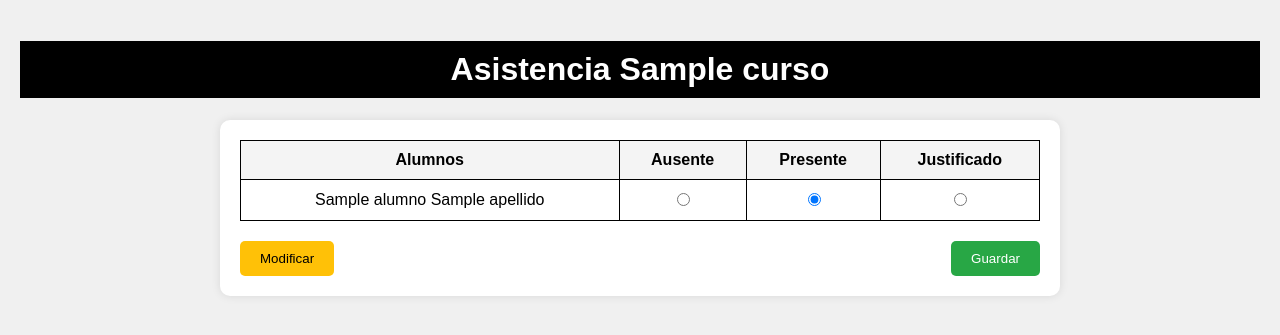
After one commit to orsierra/Codigo_Capstone, a Django app: template core/templates/registrarAsistencia.html in a window 1280 px wide. The commit adds this page. Shown: the top 335 px of the page. Run offline with Django 3.2, Linux system fonts and the light colour scheme; the template is opened without the code that fills it: most values are stand-ins (such as "Sample title", 1, 10 or a date in 2020).

Commit message:
asistencia profe

```diff
--- a/core/templates/profesorCursos.html
+++ b/core/templates/profesorCursos.html
@@ -99,6 +99,7 @@
                         <strong>{{ curso.nombre }}</strong><br>
                         {{ curso.asignatura }}<br>
                         <span>{{ curso.dias }} - {{ curso.hora|time:"h:i A" }}</span><br>
+                        <strong>Sala: {{ curso.sala }}</strong><br> <!-- Aquí se agrega la sala -->
 
                         <!-- Botón para ver el libro de clases -->
                         <a href="{% url 'profesor_libro' curso.id %}">
--- /dev/null
+++ b/core/templates/registrarAsistencia.html
@@ -0,0 +1,125 @@
+<!DOCTYPE html>
+<html lang="es">
+<head>
+    <meta charset="UTF-8">
+    <meta name="viewport" content="width=device-width, initial-scale=1.0">
+    <title>Asistencia {{ curso.nombre }}</title>
+    <style>
+        body {
+            font-family: Arial, sans-serif;
+            background-color: #f0f0f0;
+            margin: 0;
+            padding: 20px;
+        }
+
+        h1 {
+            text-align: center;
+            color: #fff;
+            background-color: #000;
+            padding: 10px;
+        }
+
+        .container {
+            max-width: 800px;
+            margin: 0 auto;
+            background-color: white;
+            padding: 20px;
+            border-radius: 10px;
+            box-shadow: 0 0 10px rgba(0,0,0,0.1);
+        }
+
+        table {
+            width: 100%;
+            border-collapse: collapse;
+        }
+
+        table, th, td {
+            border: 1px solid black;
+        }
+
+        th, td {
+            padding: 10px;
+            text-align: center;
+        }
+
+        th {
+            background-color: #f4f4f4;
+        }
+
+        tr:nth-child(even) {
+            background-color: #f9f9f9;
+        }
+
+        .attendance-option {
+            display: flex;
+            justify-content: center;
+            gap: 10px;
+        }
+
+        .buttons {
+            margin-top: 20px;
+            display: flex;
+            justify-content: space-between;
+        }
+
+        .buttons button {
+            padding: 10px 20px;
+            cursor: pointer;
+        }
+
+        .btn-modify {
+            background-color: #ffc107;
+            color: black;
+            border: none;
+            border-radius: 5px;
+        }
+
+        .btn-save {
+            background-color: #28a745;
+            color: white;
+            border: none;
+            border-radius: 5px;
+        }
+    </style>
+</head>
+<body>
+    <h1>Asistencia {{ curso.nombre }}</h1>
+
+    <div class="container">
+        <form method="post">
+            {% csrf_token %}
+            <table>
+                <thead>
+                    <tr>
+                        <th>Alumnos</th>
+                        <th>Ausente</th>
+                        <th>Presente</th>
+                        <th>Justificado</th>
+                    </tr>
+                </thead>
+                <tbody>
+                    {% for alumno in curso.alumnos.all %}
+                        <tr>
+                            <td>{{ alumno.nombre }} {{ alumno.apellido }}</td>
+                            <td>
+                                <input type="radio" name="asistencia_{{ alumno.id }}" value="ausente">
+                            </td>
+                            <td>
+                                <input type="radio" name="asistencia_{{ alumno.id }}" value="presente" checked>
+                            </td>
+                            <td>
+                                <input type="radio" name="asistencia_{{ alumno.id }}" value="justificado">
+                            </td>
+                        </tr>
+                    {% endfor %}
+                </tbody>
+            </table>
+
+            <div class="buttons">
+                <button type="submit" name="action" value="modificar" class="btn-modify">Modificar</button>
+                <button type="submit" name="action" value="guardar" class="btn-save">Guardar</button>
+            </div>
+        </form>
+    </div>
+</body>
+</html>
```
Also changed, not shown: core/forms.py (+12 -2 lines), core/models.py (+8 -1 lines), core/views.py (+34 -8 lines), core/migrations/0004_curso_sala.py (added), core/migrations/0005_asistencia_alumnos_ausentes_and_more.py (added), db.sqlite3.
